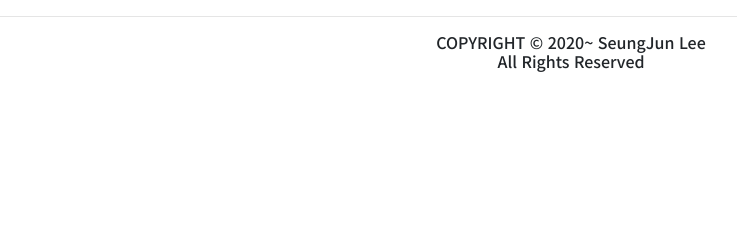
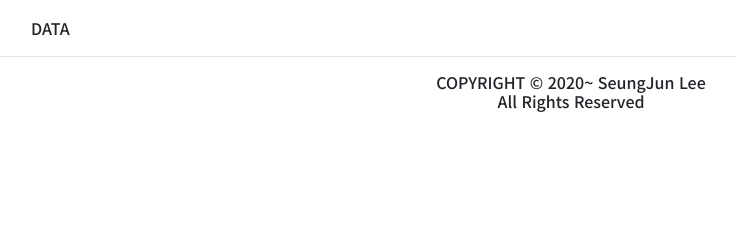
Before and after one commit to iamseungjun/Saturday-Night-Coding, a PHP site: page /admin.php in a window 1280 px wide, after a click on "신청관리". Shown: the part 251-491 px from the top of the page, without its empty margins (69-806 px from the left). Run offline with PHP 8.4, Linux system fonts and the light colour scheme; the visitor is signed in with stand-in values (Sample User, id 1); data that the repository does not hold is empty; some libraries are stand-ins or nearby versions.

Commit message:
Update admin.php

```diff
--- a/admin.php
+++ b/admin.php
@@ -190,7 +190,6 @@
                             ?>
                         </tbody>
                     </table>
-                    <div id="applicationContents" class="container mt-2">
                     <script type-"text/javascript">
                         $('#getCon').click(function(){
                             var self = $(this);
@@ -215,6 +214,8 @@
                             });
                         })
                     </script>
+                    <div id="applicationContents" class="container mt-2">
+                        DATA
                     </div>
                 </div>
                 <div class="tab-pane fade" id="pills-date" role="tabpanel" aria-labelledby="pills-date-tab">
```
Lines whose indentation alone changed are shown as unchanged.
